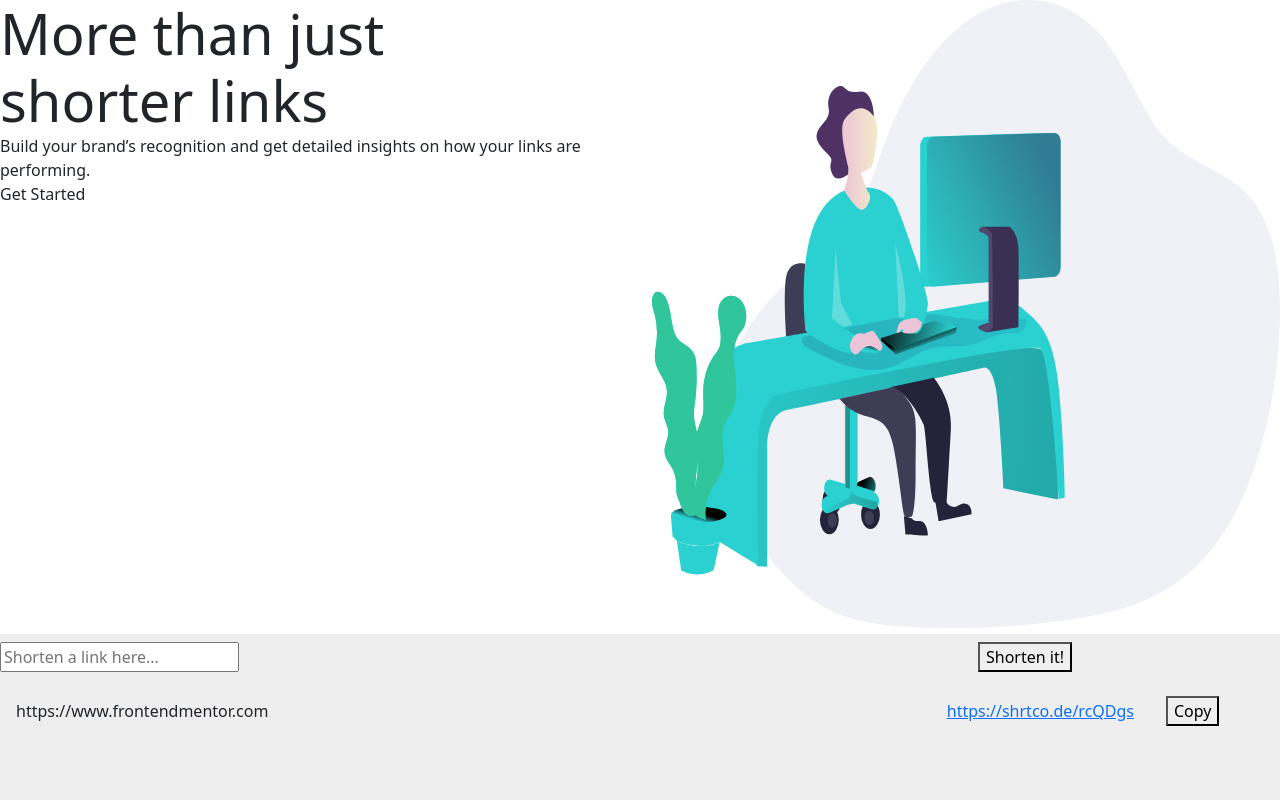
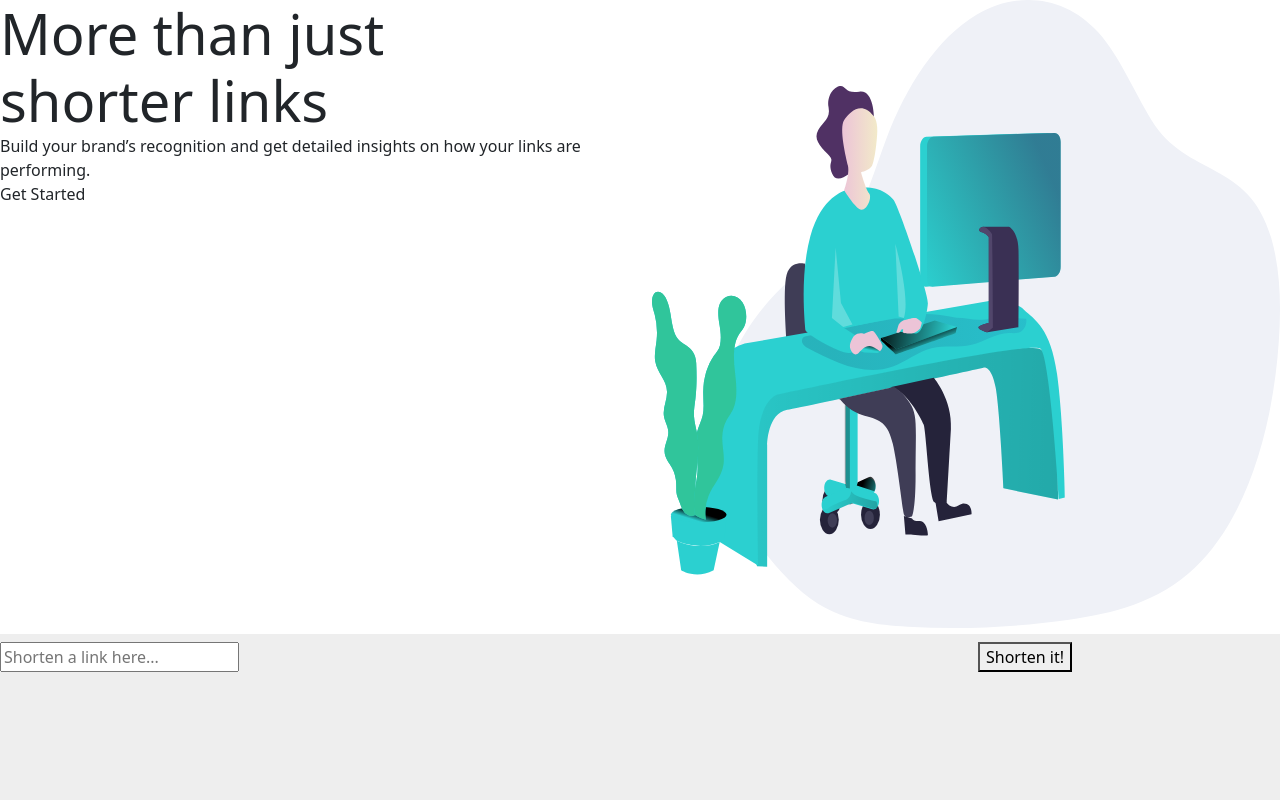
Before and after one commit to halimyusuf/url-shortener-frontend, a Next.js app: page / in a window 1280 px wide. Shown: the top 800 px of the page. Built offline with nearby package versions, Linux system fonts and the light colour scheme.

Commit message:
chore: removed default link

```diff
--- a/pages/index.js
+++ b/pages/index.js
@@ -10,11 +10,11 @@ import { AdvertSect } from "../components/AdvertSect";
 
 export default function Home() {
   const [links, setLinks] = useState([
-    {
-      id: 1,
-      link: "https://www.frontendmentor.com",
-      shortCode: "https://shrtco.de/rcQDgs",
-    },
+    // {
+    //   id: 1,
+    //   link: "https://www.frontendmentor.com",
+    //   shortCode: "https://shrtco.de/rcQDgs",
+    // },
   ]);
   const [copied, setCopied] = useState(null);
   const [form, setForm] = useState({ link: "", error: false });
```
